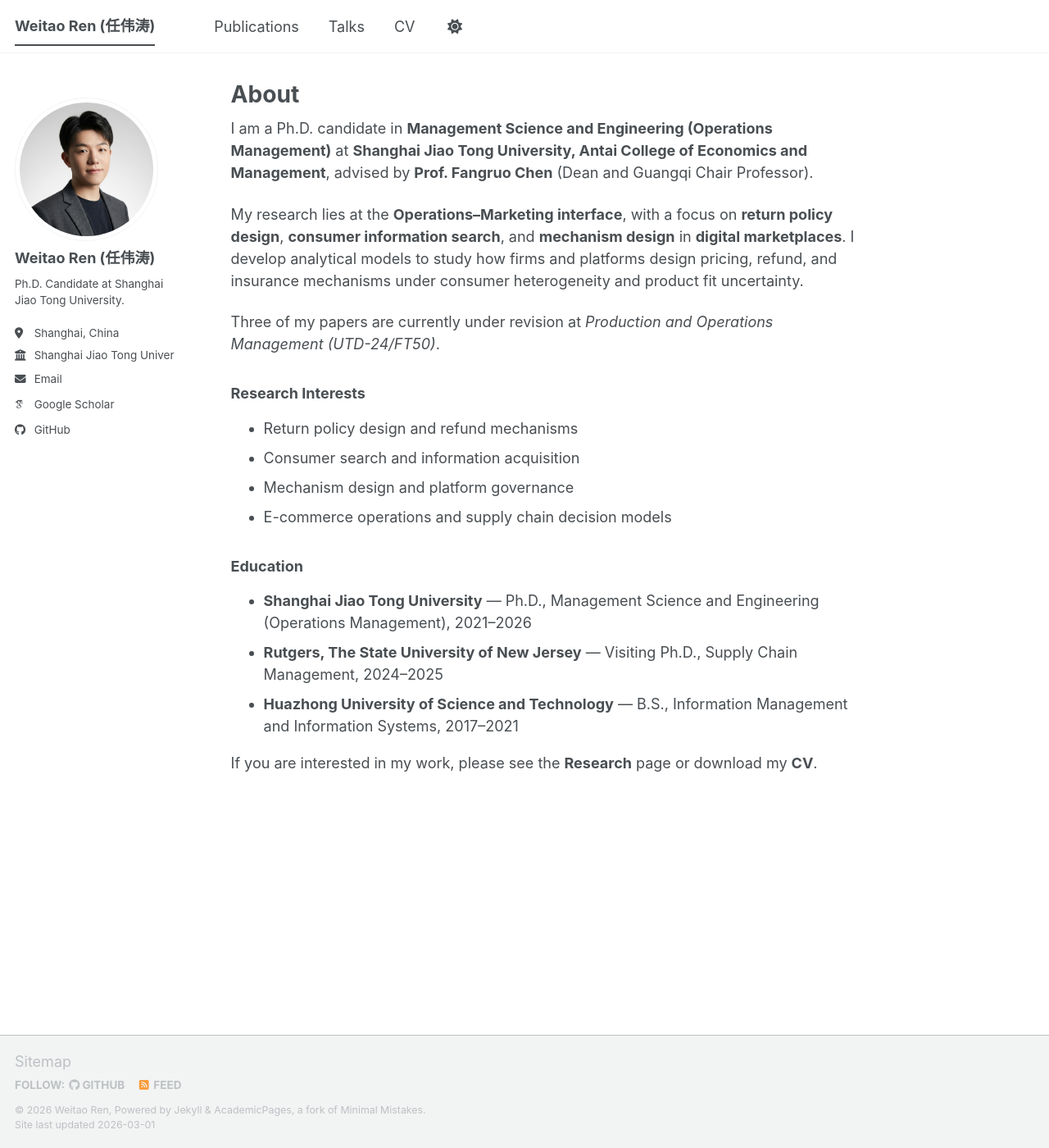
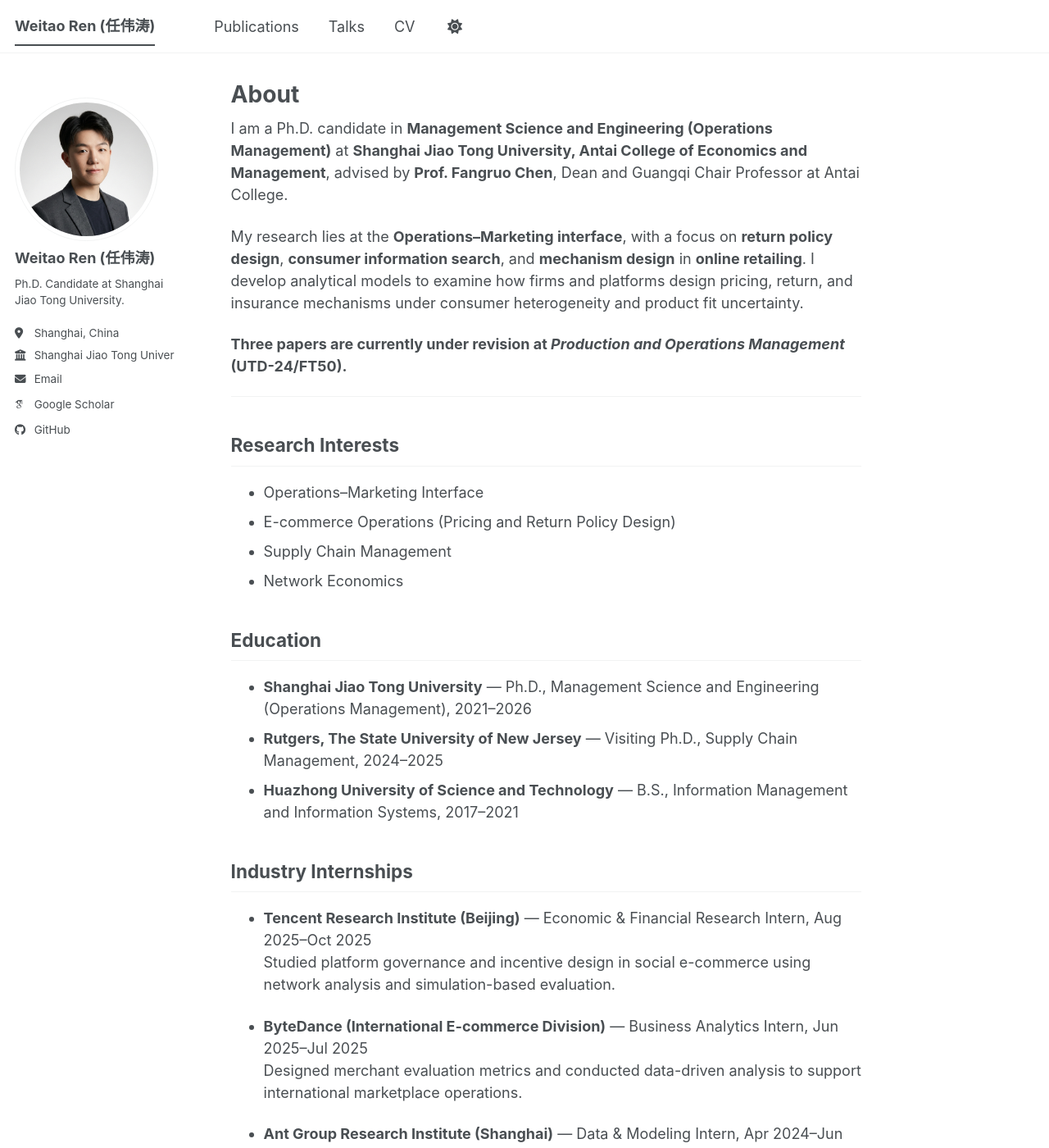
Before and after one commit to weitaoren/weitaoren.github.io, a Jekyll site: the page built from _pages/about.md, in a window 1280 px wide and 1400 px high. Shown: the whole window at 82% size. Built offline with Jekyll 4.4.1, drawn with Linux system fonts in a browser that asks for light colours; some web fonts are replaced; a script bundle is joined from its source files by our own code; library files that are not in the unit come from our copies; some of the changed text lies outside the part shown.

Commit message:
Update about.md

```diff
--- a/_pages/about.md
+++ b/_pages/about.md
@@ -2,26 +2,42 @@
 permalink: /
 title: "About"
 author_profile: true
+classes: wide
 redirect_from:
   - /about/
   - /about.html
 ---
 
-I am a Ph.D. candidate in **Management Science and Engineering (Operations Management)** at **Shanghai Jiao Tong University, Antai College of Economics and Management**, advised by **Prof. Fangruo Chen** (Dean and Guangqi Chair Professor).
+I am a Ph.D. candidate in **Management Science and Engineering (Operations Management)** at **Shanghai Jiao Tong University, Antai College of Economics and Management**, advised by **Prof. Fangruo Chen**, Dean and Guangqi Chair Professor at Antai College.
 
-My research lies at the **Operations–Marketing interface**, with a focus on **return policy design**, **consumer information search**, and **mechanism design** in **digital marketplaces**. I develop analytical models to study how firms and platforms design pricing, refund, and insurance mechanisms under consumer heterogeneity and product fit uncertainty.
+My research lies at the **Operations–Marketing interface**, with a focus on **return policy design**, **consumer information search**, and **mechanism design** in **online retailing**. I develop analytical models to examine how firms and platforms design pricing, return, and insurance mechanisms under consumer heterogeneity and product fit uncertainty.
 
-Three of my papers are currently under revision at *Production and Operations Management (UTD-24/FT50)*.
+**Three papers are currently under revision at _Production and Operations Management_ (UTD-24/FT50).**
 
-### Research Interests
-- Return policy design and refund mechanisms
-- Consumer search and information acquisition
-- Mechanism design and platform governance
-- E-commerce operations and supply chain decision models
+---
 
-### Education
+## Research Interests
+- Operations–Marketing Interface
+- E-commerce Operations (Pricing and Return Policy Design)
+- Supply Chain Management
+- Network Economics
+
+## Education
 - **Shanghai Jiao Tong University** — Ph.D., Management Science and Engineering (Operations Management), 2021–2026
 - **Rutgers, The State University of New Jersey** — Visiting Ph.D., Supply Chain Management, 2024–2025
 - **Huazhong University of Science and Technology** — B.S., Information Management and Information Systems, 2017–2021
 
+## Industry Internships
+
+- **Tencent Research Institute (Beijing)** — Economic & Financial Research Intern, Aug 2025–Oct 2025
+  Studied platform governance and incentive design in social e-commerce using network analysis and simulation-based evaluation.
+
+- **ByteDance (International E-commerce Division)** — Business Analytics Intern, Jun 2025–Jul 2025
+  Designed merchant evaluation metrics and conducted data-driven analysis to support international marketplace operations.
+
+- **Ant Group Research Institute (Shanghai)** — Data & Modeling Intern, Apr 2024–Jun 2024
+  Conducted large-scale survey data modeling and developed macro-level indicators for digital economy research.
+
+---
+
 If you are interested in my work, please see the **Research** page or download my **CV**.
```
